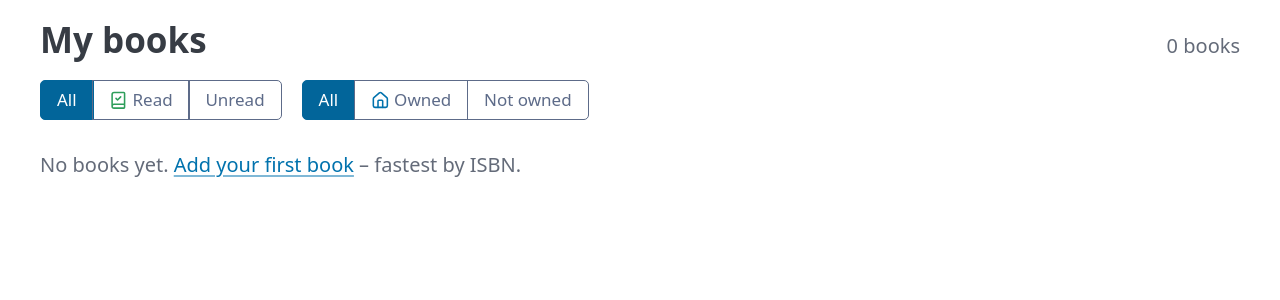
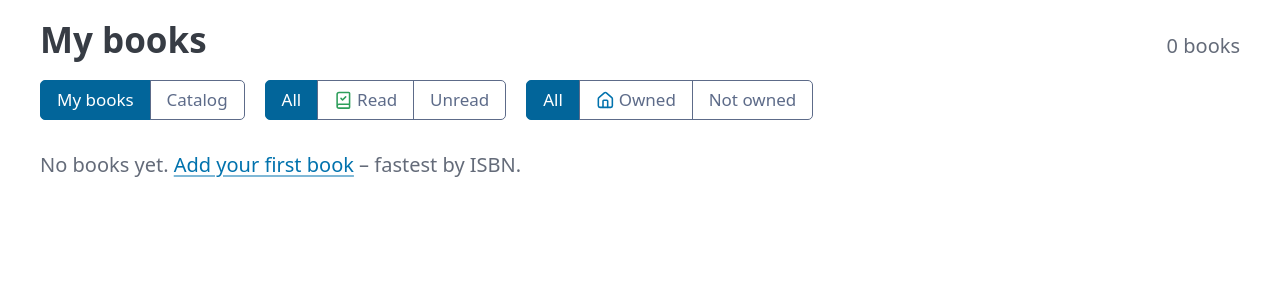
Before and after one commit to molshape/MyLittleBooklist, a Flask app: page / in a window 1280 px wide. Shown: the part 127-427 px from the top of the page. Run offline with Flask 3, Linux system fonts and the light colour scheme; the visitor is signed in with stand-in values (Sample User, id 1); data comes from the database, SQL or seed files in the repository; data that the repository does not hold is empty.

Commit message:
feat: let all users browse the shared book catalog
- add "My books / Catalog" switch to the gallery (?all=1)
- show detail page and cover of any catalog book
- add books from the catalog to the own collection
- keep rating, flags, editing and removing limited to the own collection
- update translation catalogs and German texts
- extend test flow for catalog browsing and adding

```diff
--- a/app.py
+++ b/app.py
@@ -235,6 +235,7 @@ FLAGS = {"read": "is_read", "owned": "is_owned"}  # URL name -> column in user_b
 @login_required
 def gallery() -> ResponseReturnValue:
     q = request.args.get("q", "").strip()
+    catalog = request.args.get("all") == "1"  # whole shared catalog instead of own collection
     like = f"%{q}%"
     isbn_like = "%" + re.sub(r"[-\s]", "", q) + "%"
     params = [g.user["id"], q, like, like, like, isbn_like, like]
@@ -247,7 +248,8 @@ def gallery() -> ResponseReturnValue:
         .execute(
             f"""SELECT b.id, b.title, b.author, b.year, b.cover IS NOT NULL AS has_cover,
                   ub.rating, ub.is_read, ub.is_owned
-           FROM books b JOIN user_books ub ON ub.book_id = b.id AND ub.user_id = ?
+           FROM books b {"LEFT JOIN" if catalog else "JOIN"} user_books ub
+             ON ub.book_id = b.id AND ub.user_id = ?
            WHERE (? = '' OR b.title LIKE ? OR b.author LIKE ? OR CAST(b.year AS TEXT) LIKE ?
                   OR b.isbn LIKE ? OR b.description LIKE ?){flag_sql}
            ORDER BY b.author COLLATE NOCASE, b.year, b.title COLLATE NOCASE""",  # nosec B608
@@ -255,7 +257,7 @@ def gallery() -> ResponseReturnValue:
         )
         .fetchall()
     )
-    return render_template("gallery.html", books=books, q=q, filters=filters)
+    return render_template("gallery.html", books=books, q=q, filters=filters, catalog=catalog)
 
 
 @app.template_global()
@@ -265,12 +267,14 @@ def gallery_url(**changes: str) -> str:
     return url_for("gallery", **{k: v for k, v in args.items() if v})
 
 
-def owned_book(book_id: int) -> sqlite3.Row:
+def catalog_book(book_id: int) -> sqlite3.Row:
+    """Any book of the shared catalog; 'mine' tells whether it is in the user's collection."""
     book: sqlite3.Row | None = (
         db()
         .execute(
-            """SELECT b.*, ub.rating, ub.is_read, ub.is_owned FROM books b
-           JOIN user_books ub ON ub.book_id = b.id AND ub.user_id = ? WHERE b.id = ?""",
+            """SELECT b.*, ub.rating, ub.is_read, ub.is_owned, ub.user_id IS NOT NULL AS mine
+           FROM books b LEFT JOIN user_books ub ON ub.book_id = b.id AND ub.user_id = ?
+           WHERE b.id = ?""",
             (g.user["id"], book_id),
         )
         .fetchone()
@@ -280,16 +284,23 @@ def owned_book(book_id: int) -> sqlite3.Row:
     return book
 
 
+def owned_book(book_id: int) -> sqlite3.Row:
+    book = catalog_book(book_id)
+    if not book["mine"]:
+        abort(404)
+    return book
+
+
 @app.route("/book/<int:book_id>")
 @login_required
 def book_detail(book_id: int) -> ResponseReturnValue:
-    return render_template("book.html", book=owned_book(book_id))
+    return render_template("book.html", book=catalog_book(book_id))
 
 
 @app.route("/cover/<int:book_id>")
 @login_required
 def cover(book_id: int) -> ResponseReturnValue:
-    book = owned_book(book_id)
+    book = catalog_book(book_id)
     if not book["cover"]:
         abort(404)
     return book["cover"], {
@@ -322,6 +333,19 @@ def set_flag(book_id: int, name: str) -> ResponseReturnValue:
         (int(request.form.get("value") == "1"), g.user["id"], book_id),
     )
     db().commit()
+    return redirect(url_for("book_detail", book_id=book_id))
+
+
+@app.post("/book/<int:book_id>/add")
+@login_required
+def add(book_id: int) -> ResponseReturnValue:
+    catalog_book(book_id)
+    db().execute(
+        "INSERT OR IGNORE INTO user_books (user_id, book_id) VALUES (?, ?)",
+        (g.user["id"], book_id),
+    )
+    db().commit()
+    flash(_("Book added to your collection."), "ok")
     return redirect(url_for("book_detail", book_id=book_id))
 
 
--- a/templates/gallery.html
+++ b/templates/gallery.html
@@ -1,19 +1,23 @@
 {% extends "base.html" %}
 {% import "icons.html" as icons %}
 
+{% set current = dict(filters, all="1" if catalog else "") %}
 {% macro choice(key, value, label, icon=None) -%}
 <a href="{{ gallery_url(**{key: value}) }}" role="button"
-   {% if filters.get(key, '') == value %}aria-current="true"{% else %}class="secondary outline"{% endif %}>
+   {% if current.get(key, '') == value %}aria-current="true"{% else %}class="secondary outline"{% endif %}>
   {%- if icon %}{{ icon() }} {% endif %}{{ label }}</a>
 {%- endmacro %}
 
 {% block content %}
 <div class="gallery-head">
-  <h2>{% if q %}{{ _("Search: “%(q)s”", q=q) }}{% else %}{{ _("My books") }}{% endif %}</h2>
+  <h2>{% if q %}{{ _("Search: “%(q)s”", q=q) }}{% elif catalog %}{{ _("Catalog") }}{% else %}{{ _("My books") }}{% endif %}</h2>
   <span class="muted">{{ ngettext("%(num)d book", "%(num)d books", books|length) }}</span>
 </div>
 
 <div class="filters">
+  <div role="group" aria-label="{{ _('Show') }}">
+    {{ choice("all", "", _("My books")) }}{{ choice("all", "1", _("Catalog")) }}
+  </div>
   <div role="group" aria-label="{{ _('Filter read') }}">
     {{ choice("read", "", _("All")) }}{{ choice("read", "1", _("Read"), icons.read) }}{{ choice("read", "0", _("Unread")) }}
   </div>
```
Also changed, not shown: templates/book.html (+10 -0 lines), test_app.py (+9 -1 lines), translations/de/LC_MESSAGES/messages.po, 1 other file.
